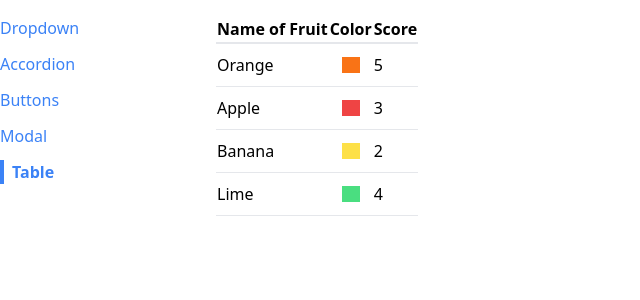
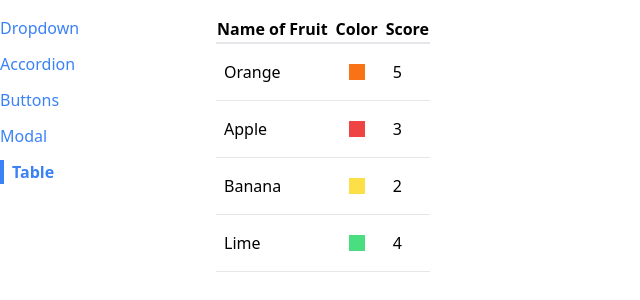
Before and after one commit to preston-bateman/comps, a React (Vite) app: page /table in a window 1280 px wide. Shown: the top 300 px of the page, without its empty margins (0-640 px from the left). Built offline with nearby package versions, Linux system fonts and the light colour scheme.

Commit message:
initial finish on table style

```diff
--- a/src/components/Table.js
+++ b/src/components/Table.js
@@ -1,11 +1,11 @@
-function Table({ data, config }) {
+function Table({ data, config, keyFn }) {
 
-    const renderedRows = data.map((fruit) => {
+    const renderedRows = data.map((rowData) => {
         const renderedCells = config.map((column) => {
-            return (<td key={column.label}>{column.render(fruit)}</td>)
+            return (<td className="p-2" key={column.label}>{column.render(rowData)}</td>)
         })
         return (
-            <tr className="border-b" key={fruit.name}>
+            <tr className="border-b" key={keyFn(rowData)}>
                 {renderedCells}
             </tr>
         )
--- a/src/pages/TablePage.js
+++ b/src/pages/TablePage.js
@@ -25,9 +25,13 @@ function TablePage() {
         { name: 'Lime', color: 'bg-green-400', score: 4 },
     ]
 
+    const keyFn= (fruit) => {
+        return fruit.name
+    }
+
     return (
         <div>
-            <Table data={data} config={config} />
+            <Table data={data} config={config} keyFn={keyFn} />
         </div>
     )
 }
```
